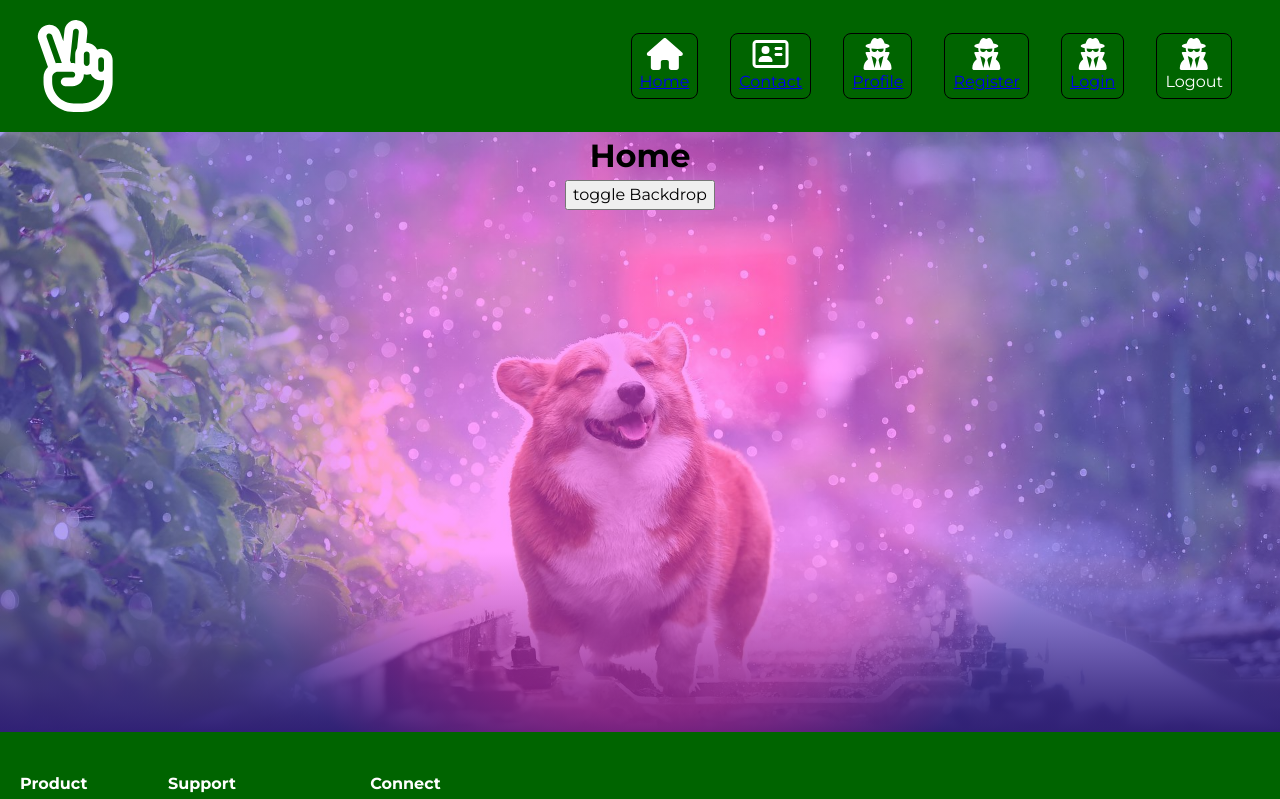
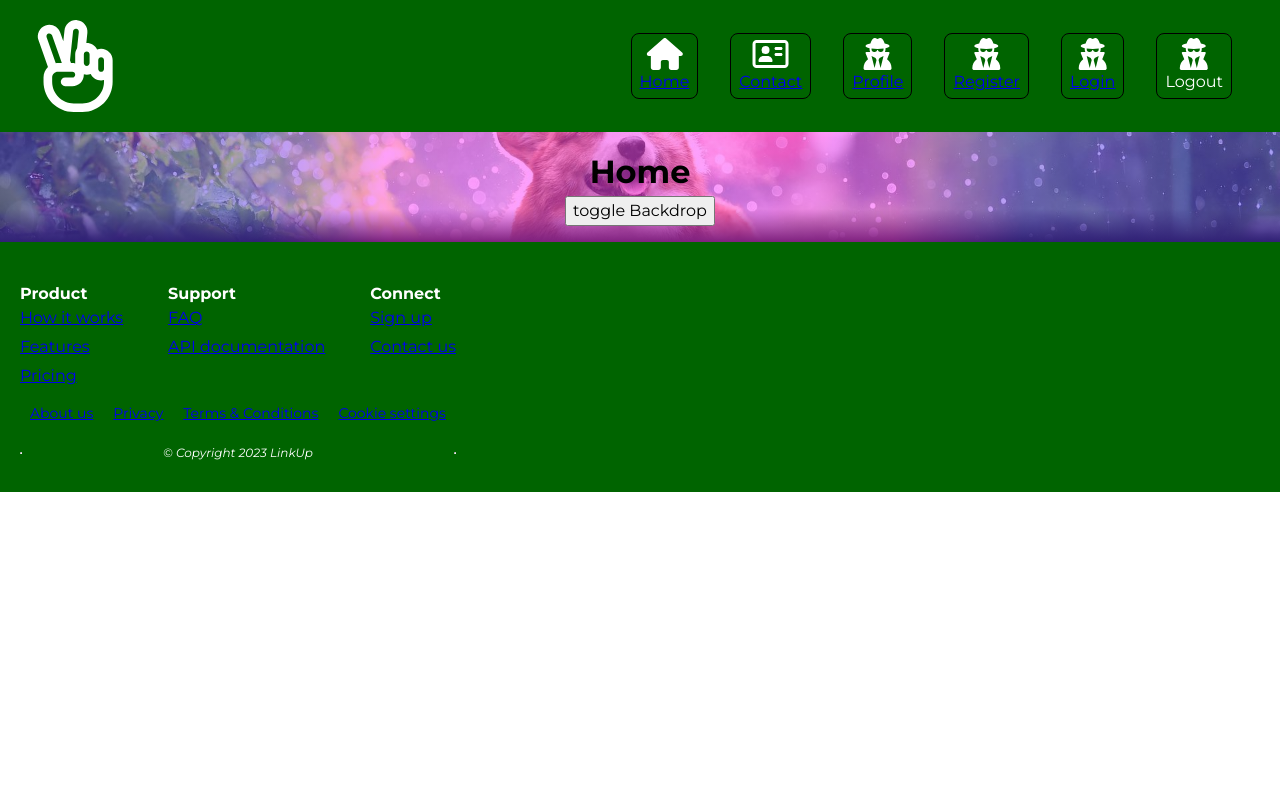
Before and after one commit to AlexanderKrysiuk/LinkUp-Frontend, a React (Vite) app: page / in a window 1280 px wide. Shown: the top 799 px of the page. Built offline with nearby package versions, Linux system fonts and the light colour scheme; a web font is replaced by a local one.

Commit message:
Improved main content styling

```diff
--- a/src/App.css
+++ b/src/App.css
@@ -2,7 +2,8 @@
 	position: relative;
 	top: 0;
 	left: 0;
-	height: 75svh;
+	padding: 1rem 2rem;
+	height: auto;
 	width: 100vw;
 	background:
 		radial-gradient(
```
